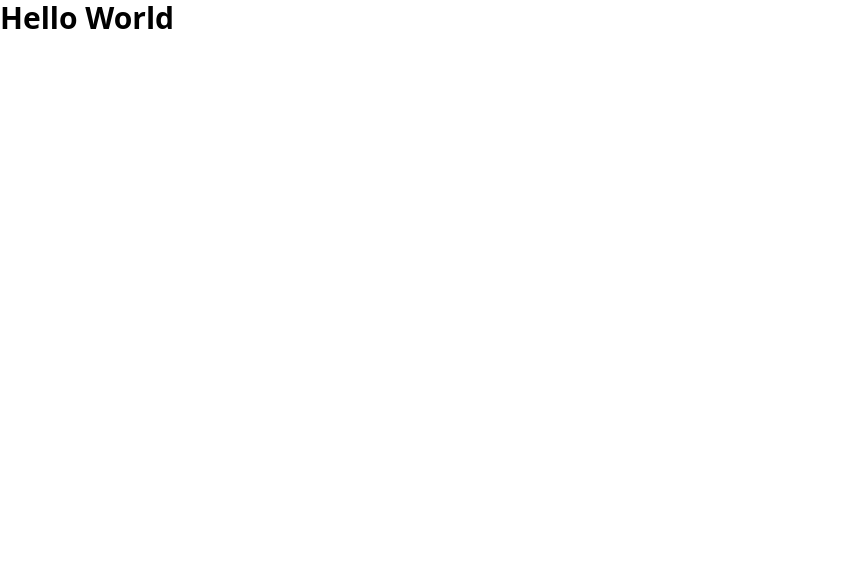
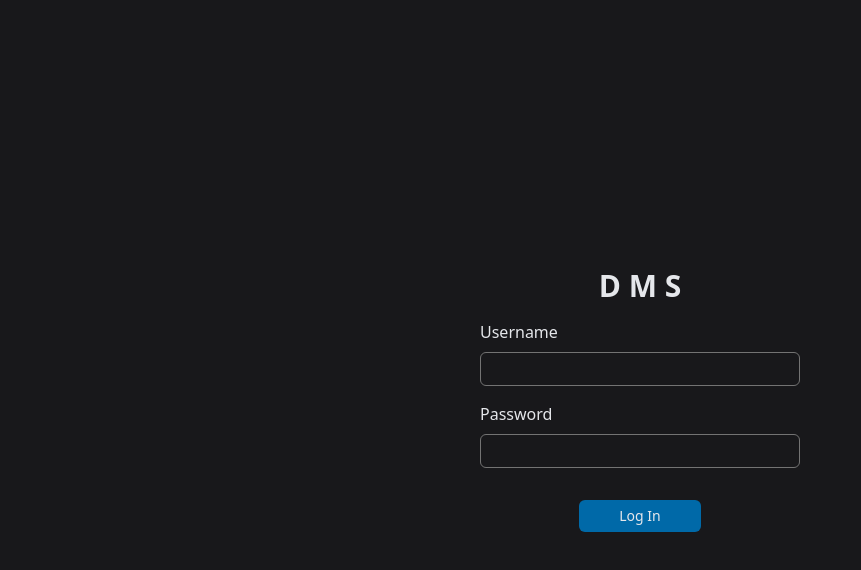
Before and after one commit to Nawshhh/docs-management-system, a React app in the folder frontend/: page / in a window 1280 px wide. Shown: the top 570 px of the page, without its empty margins (0-861 px from the left). Built offline with nearby package versions, Linux system fonts and the light colour scheme; the HTML template or start-up script is replaced by a standard one.

Commit message:
login ui implemented

```diff
--- a/frontend/src/App.tsx
+++ b/frontend/src/App.tsx
@@ -1,8 +1,10 @@
-import React from 'react'
+import LoginModal from './components/LoginModal'
 
 function App() {
   return (
-    <div className='text-3xl font-bold'>Hello World</div>
+    <div className='w-screen h-screen flex items-center justify-center bg-zinc-900'>
+      <LoginModal></LoginModal>
+    </div>
   )
 }
 
--- /dev/null
+++ b/frontend/src/components/LoginModal.tsx
@@ -0,0 +1,21 @@
+
+function LoginModal() {
+  return (
+    <div className='h-auto w-auto py-8 px-8 rounded-md flex flex-col items-center justify-center'>
+      <div className='grid-rows-2 gap-x-8 w-full h-full mb-8'>
+        <div className="w-full flex flex-col text-center mb-4 text-gray-200 text-3xl font-bold">D M S</div>
+        <div className='flex flex-col gap-y-2 mb-4 w-xs'>
+          <span className=' text-gray-200'>Username</span>
+          <input type="text" className=' rounded-md p-1 px-2 border-1 border-neutral-500 text-gray-200 font-light'/>
+        </div>
+        <div className='flex flex-col gap-y-2'>
+          <span className=' text-gray-200'>Password</span>
+          <input type="text" className='rounded-md p-1 px-2 border-1 border-neutral-500 text-gray-200 '/>
+        </div>
+      </div>
+      <button className='h-8 px-10 bg-sky-700 hover:bg-sky-600 rounded-md text-gray-200 hover:text-gray-300 text-sm cursor-pointer'>Log In</button>
+    </div>
+  )
+}
+
+export default LoginModal
```
